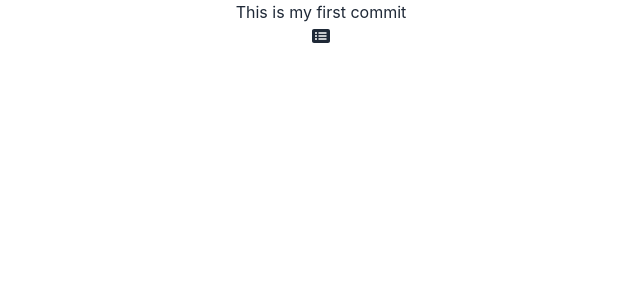
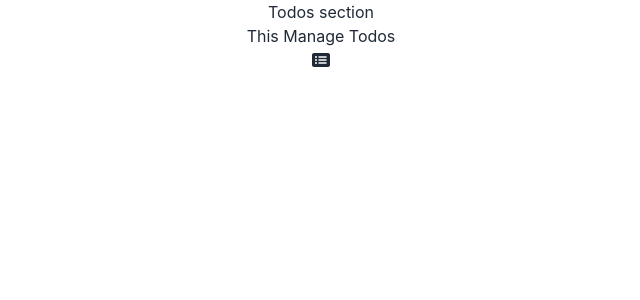
Before and after one commit to tauhid-hasan-dev/ultra-active-club, a React (Create React App) app: page / in a window 1280 px wide. Shown: the top 300 px of the page, without its empty margins (319-959 px from the left). Built offline with nearby package versions, Linux system fonts and the light colour scheme.

Commit message:
folder structure completed

```diff
--- a/src/App.js
+++ b/src/App.js
@@ -1,11 +1,12 @@
 import './App.css';
 import { FontAwesomeIcon } from '@fortawesome/react-fontawesome'
 import { faRectangleList } from '@fortawesome/free-solid-svg-icons'
+import Main from './components/Main/Main';
 
 function App() {
   return (
     <div className="App">
-      <h1>This is my first commit</h1>
+      <Main></Main>
       <FontAwesomeIcon icon="fa-solid fa-rectangle-list" />
       <FontAwesomeIcon icon={faRectangleList}></FontAwesomeIcon>
     </div>
--- /dev/null
+++ b/src/components/Main/Main.js
@@ -0,0 +1,19 @@
+import React from 'react';
+import ManageTodos from '../ManageTodos/ManageTodos';
+import Todos from '../Todos/Todos';
+
+const Main = () => {
+    return (
+        <div>
+            <div>
+                <Todos></Todos>
+            </div>
+            <div>
+                <ManageTodos></ManageTodos>
+            </div>
+        </div>
+
+    );
+};
+
+export default Main;
--- /dev/null
+++ b/src/components/ManageTodos/ManageTodos.js
@@ -0,0 +1,11 @@
+import React from 'react';
+
+const ManageTodos = () => {
+    return (
+        <div>
+            <h1>This Manage Todos</h1>
+        </div>
+    );
+};
+
+export default ManageTodos;
--- /dev/null
+++ b/src/components/Todos/Todos.js
@@ -0,0 +1,11 @@
+import React from 'react';
+
+const Todos = () => {
+    return (
+        <div>
+            <h1>Todos section</h1>
+        </div>
+    );
+};
+
+export default Todos;
```
